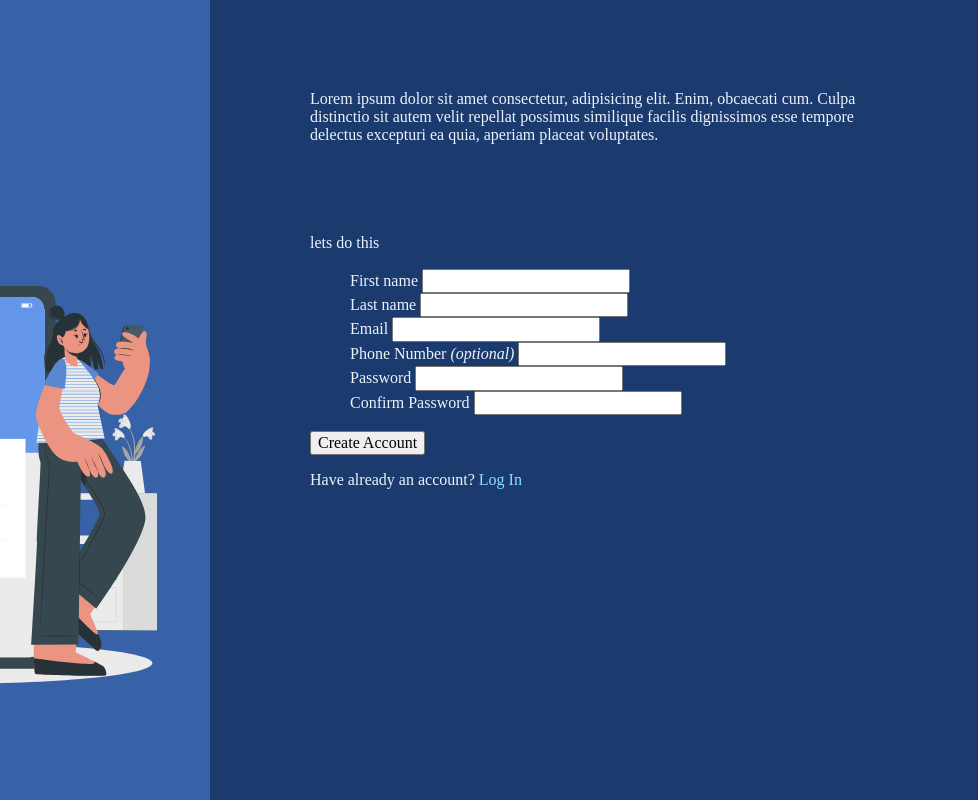
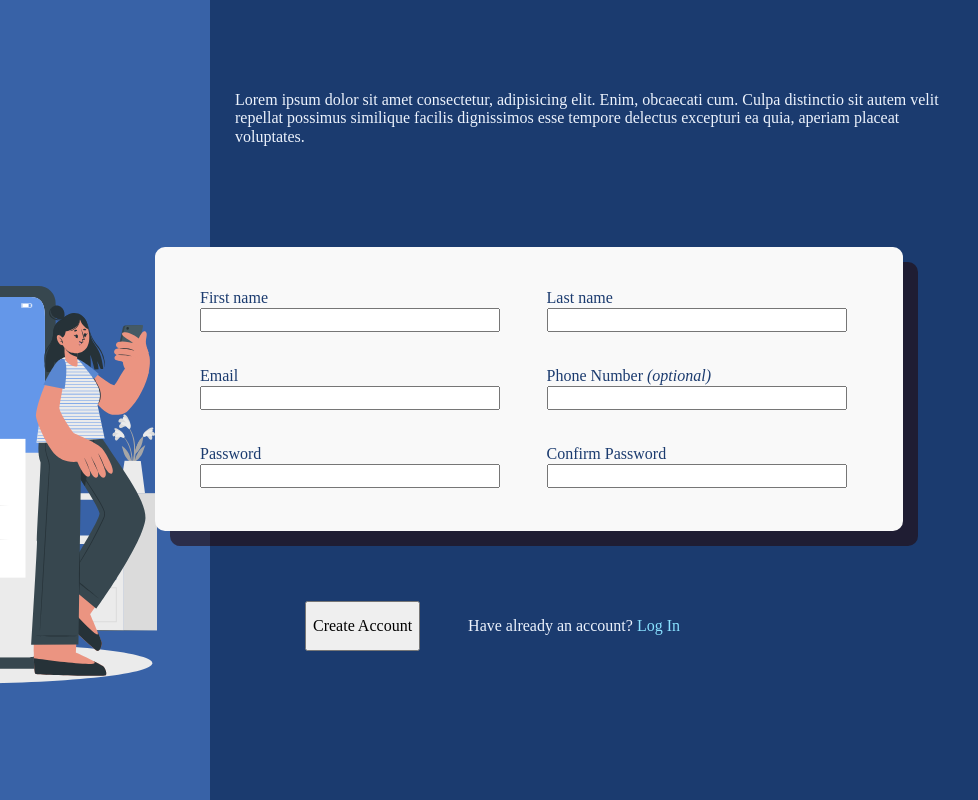
Before and after one commit to carafelix/sign-up-form, a website: page index.html in a window 1280 px wide. Shown: the full height of the page, 302-1280 px from the left. Drawn offline with nearby package versions, Linux system fonts and the light colour scheme.

Commit message:
signup grid and boxshadow plus container bg c

```diff
--- a/index.html
+++ b/index.html
@@ -31,8 +31,6 @@
             </div>
             <div id="sign-up">
                 <form action="placeholder" method="post">
-
-                    <legend>lets do this</legend>
 
                     <ul>
                         <li>
--- a/src/css/glitch.css
+++ b/src/css/glitch.css
@@ -2,7 +2,7 @@
   font-size: clamp(40px, 10vw, 100px);
   line-height: 1;
   display: inline-block;
-  color: #fff;
+  color: #fcfdff;
   z-index: 2;
   letter-spacing: 10px;
 
--- a/src/css/main.css
+++ b/src/css/main.css
@@ -3,7 +3,8 @@
 :root{
     --bgleft: #3862a7;
     --bgright: #1b3b6f;
-    color: #edf3fd;
+    --white: #edf3fd;
+    color: var(--white);
 }
 
 /*norma*/
@@ -65,7 +66,7 @@ main{
 
 main > div {
     grid-column-start: span 3;
-    padding: 0px 100px ;
+    padding: 10px 25px ;
 }
 
 #sign-up{
@@ -111,6 +112,50 @@ h2{
     margin: 0px;
 }
 
+#sign-up{
+    background-color: #f9f9f9;
+    position: relative;
+    left: -65px;
+    margin: 10px;
+    border-radius: 10px;
+    color: var(--bgright);
+    box-shadow: 15px 15px #22090996;
+    justify-content: center;
+    min-width: 540px;
+}
+
+form{
+    flex: 1;
+    padding: 0.8rem 0;
+}
+
+ul{
+    display: grid;
+    gap: 2.2rem;
+    grid-template-columns: repeat(2, auto);
+    grid-template-rows: repeat(2, auto);
+    margin: 0px;
+    padding: 20px;
+}
+
+li{
+    display: flex;
+    flex-direction: column;
+}
+
+input{
+    max-width: 300px;
+}
+
+#done{
+    position: absolute;
+    bottom: -120px;
+    left: 150px;
+    color: var(--white);
+    display: flex;
+    gap: 3rem;
+}
+
 /*fancy stuff*/
 
 a::after{
```
